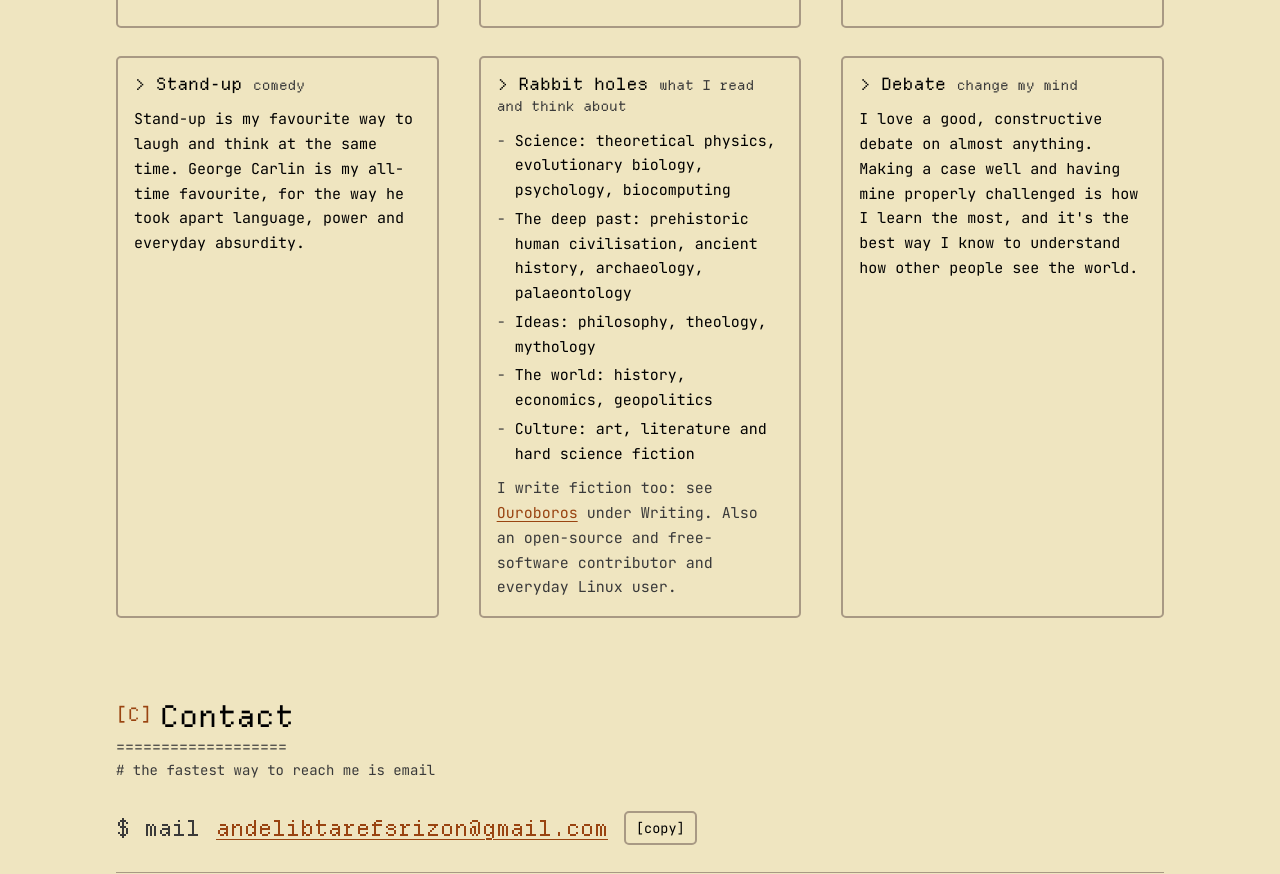
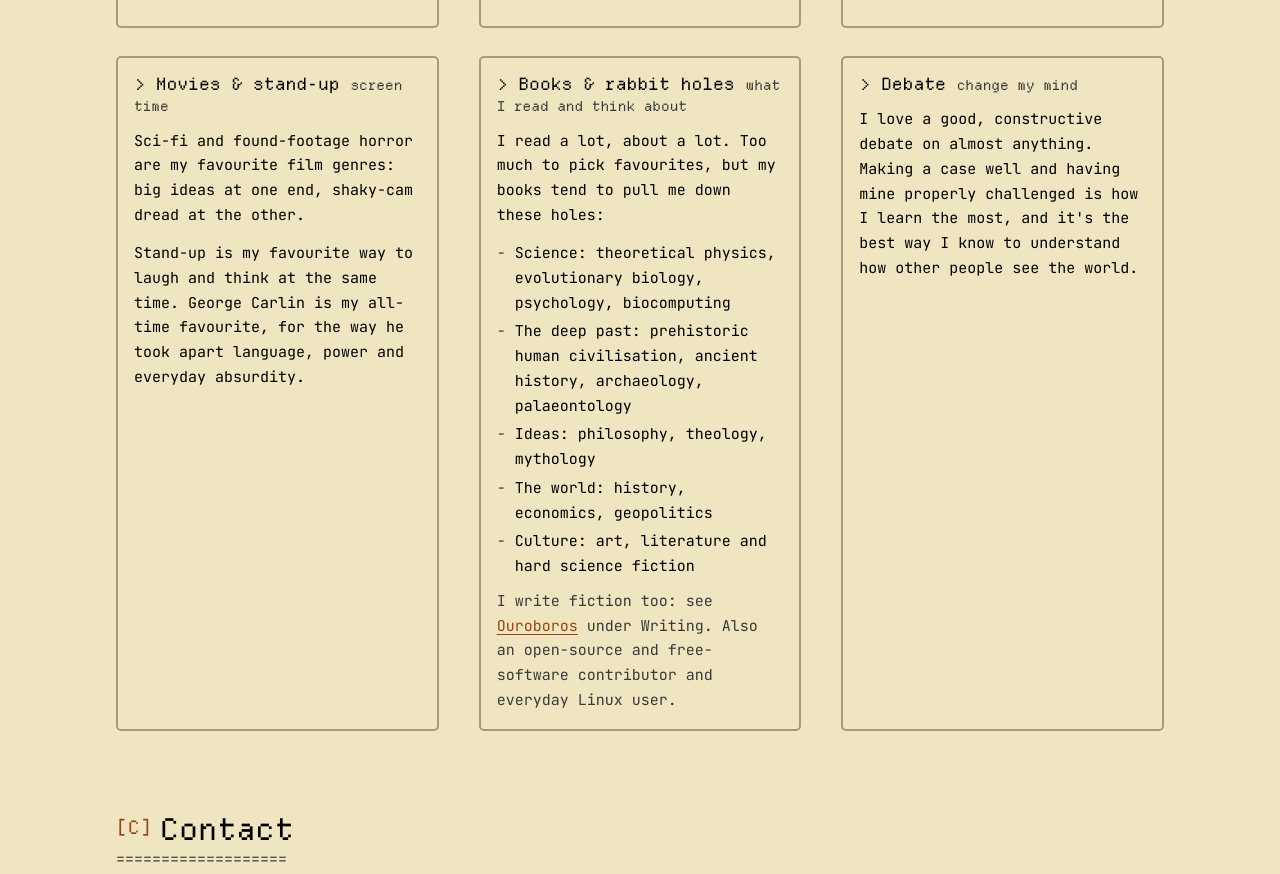
Before and after one commit to IamAndelib/IamAndelib.github.io, a plain HTML site: page index.html in a window 1280 px wide. Shown: the part 8797-9671 px from the top of the page. Drawn offline with Linux system fonts and the light colour scheme; no server answers.

Commit message:
content: movies (sci-fi, found-footage horror) and books
Co-Authored-By: Claude Opus 5.5 <noreply@anthropic.com>

```diff
--- a/index.html
+++ b/index.html
@@ -479,11 +479,13 @@ d.setAttribute('data-skin',s);})();
         <p>I'm not a competitive multiplayer player; I play for single-player stories. Max Payne 2 is my all-time favourite, with GTA, the Dead Space trilogy, Mass Effect, Call of Duty, Hitman and Tomb Raider close behind.</p>
       </div>
       <div class="group">
-        <h3>&gt; Stand-up <span class="dim" style="font-size:.8em">comedy</span></h3>
-        <p>Stand-up is my favourite way to laugh and think at the same time. George Carlin is my all-time favourite, for the way he took apart language, power and everyday absurdity.</p>
+        <h3>&gt; Movies &amp; stand-up <span class="dim" style="font-size:.8em">screen time</span></h3>
+        <p>Sci-fi and found-footage horror are my favourite film genres: big ideas at one end, shaky-cam dread at the other.</p>
+        <p style="margin:0">Stand-up is my favourite way to laugh and think at the same time. George Carlin is my all-time favourite, for the way he took apart language, power and everyday absurdity.</p>
       </div>
       <div class="group">
-        <h3>&gt; Rabbit holes <span class="dim" style="font-size:.8em">what I read and think about</span></h3>
+        <h3>&gt; Books &amp; rabbit holes <span class="dim" style="font-size:.8em">what I read and think about</span></h3>
+        <p>I read a lot, about a lot. Too much to pick favourites, but my books tend to pull me down these holes:</p>
         <ul class="dash">
           <li>Science: theoretical physics, evolutionary biology, psychology, biocomputing</li>
           <li>The deep past: prehistoric human civilisation, ancient history, archaeology, palaeontology</li>
```
